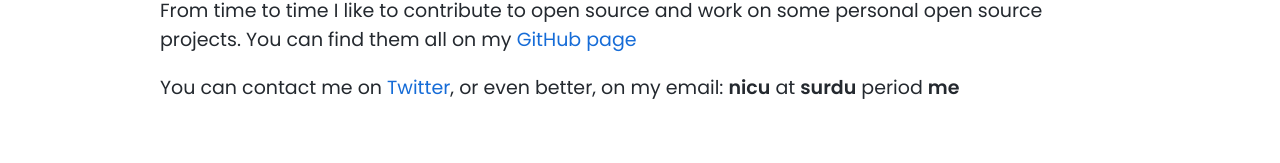
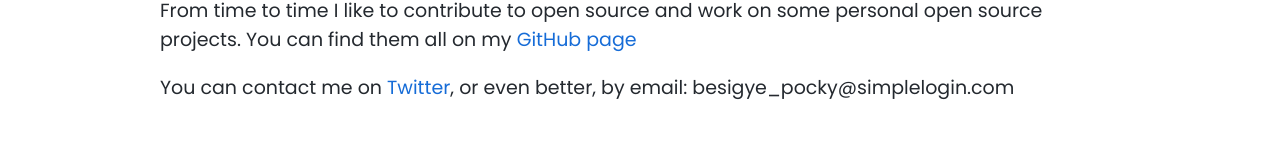
Before and after one commit to surdu/surdu.me, a Next.js app: page /about in a window 1280 px wide. Shown: the part 317-480 px from the top of the page. Built offline with nearby package versions, Linux system fonts and the light colour scheme.

Commit message:
Removed my email

```diff
--- a/pages/about.tsx
+++ b/pages/about.tsx
@@ -21,8 +21,7 @@ export default function Home() {
 
       <p>
         You can contact me on <a href="https://twitter.com/surdume">Twitter</a>,
-        or even better, on my email: <strong>nicu</strong> at{" "}
-        <strong>surdu</strong> period <strong>me</strong>
+        or even better, by email: besigye_pocky@simplelogin.com
       </p>
     </Layout>
   );
--- a/pages/legal/disclaimer.tsx
+++ b/pages/legal/disclaimer.tsx
@@ -155,7 +155,7 @@ export default function Disclaimer() {
         If you have any questions about this Disclaimer, You can contact Us:
       </p>
       <ul>
-        <li>By email: nicu@surdu.me</li>
+        <li>By email: besigye_pocky@simplelogin.com</li>
       </ul>
     </Layout>
   );
--- a/pages/legal/terms.tsx
+++ b/pages/legal/terms.tsx
@@ -292,7 +292,7 @@ export default function Terms() {
         contact us:
       </p>
       <ul>
-        <li>By email: nicu@surdu.me</li>
+        <li>By email: besigye_pocky@simplelogin.com</li>
       </ul>
     </Layout>
   );
```
